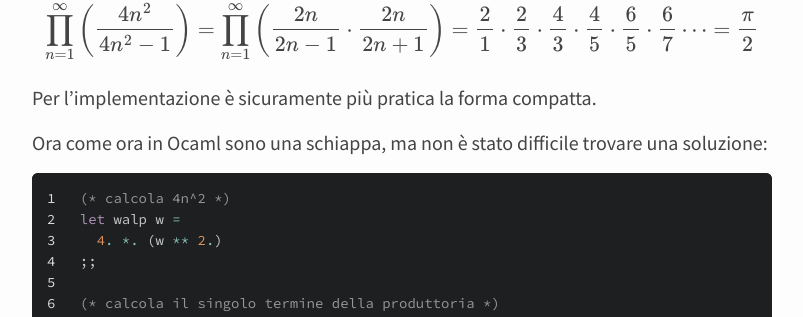
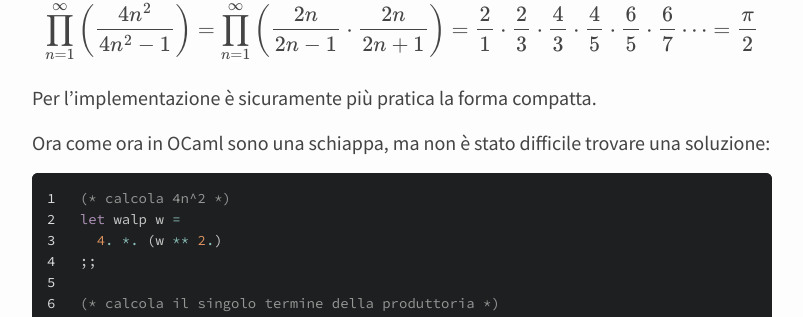
Before and after one commit to mattux/mattux.github.io, a Jekyll site: the page built from _posts/2016-02-18-wallis-ocaml.md, in a window 1280 px wide and 900 px high, scrolled down 508 px. Shown: the part 130-447 px from the top of the window, without its empty margins (238-1041 px from the left). Built offline with Jekyll 4.4.1, drawn with Linux system fonts in a browser that asks for light colours; formulas are drawn with MathJax 3; comment, search, counter and statistics services are not loaded.

```diff
--- a/_posts/2016-02-18-wallis-ocaml.md
+++ b/_posts/2016-02-18-wallis-ocaml.md
@@ -23,7 +23,7 @@ $$
 
 Per l'implementazione è sicuramente più pratica la forma compatta.
 
-Ora come ora in Ocaml sono una schiappa, ma non è stato difficile trovare una soluzione:
+Ora come ora in OCaml sono una schiappa, ma non è stato difficile trovare una soluzione:
 
 {% highlight ocaml linenos %}
 (* calcola 4n^2 *)
```
